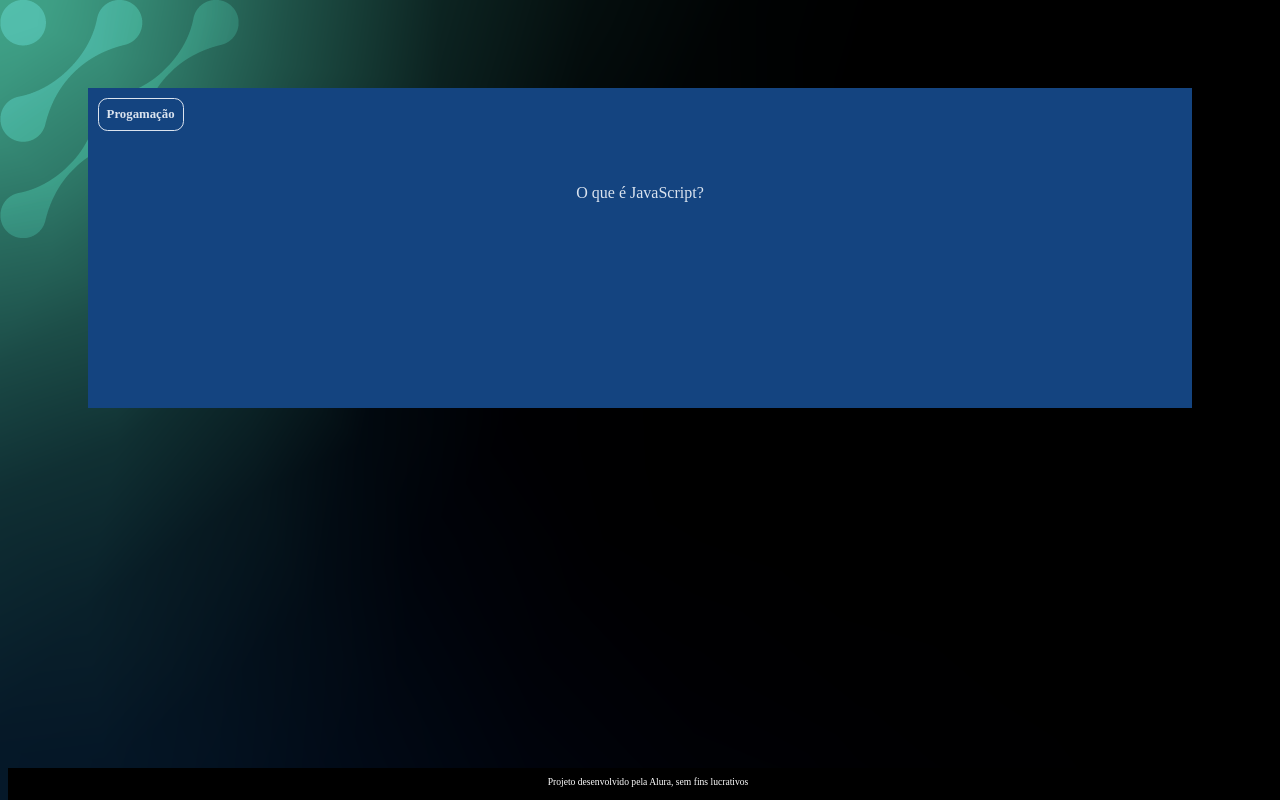
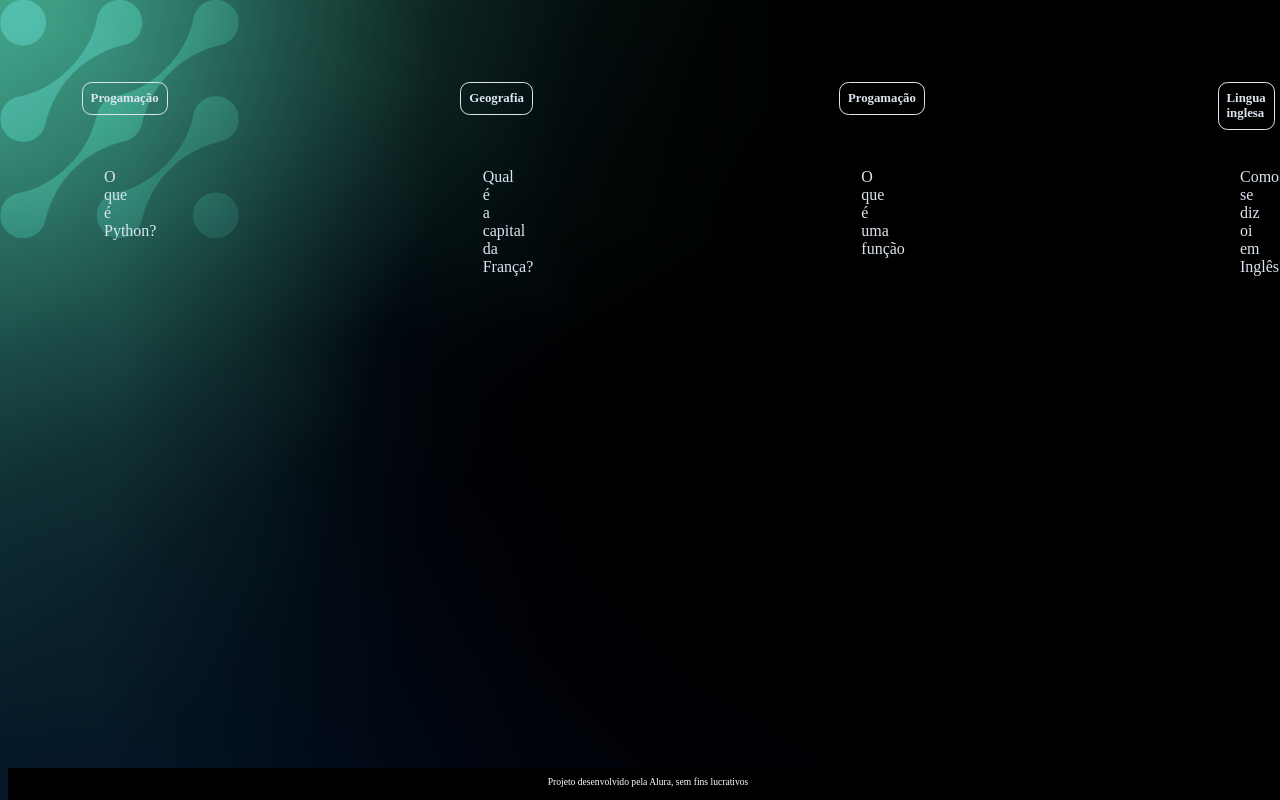
Before and after one commit to Charlizi/lily-, a plain HTML site: page index.html in a window 1280 px wide. Drawn offline with Linux system fonts and the light colour scheme.

Commit message:
Add files via upload

```diff
--- /dev/null
+++ b/app.js
@@ -0,0 +1,28 @@
+function CriaCartao(categoria,pergunta, resposta) {
+    let container = document.getElementById('container')
+    let cartao = document.createElement ('article')
+    cartao.clasName = 'cartao'
+
+    cartao.innerHTML = `
+    <div class="cartao__conteudo">
+                <h3>${categoria}</h3>
+                <div class="cartao__conteudo__pergunta">
+                  <p>${pergunta}</p>
+                </div>
+                <div class="cartao__conteudo__resposta">
+                  <p>${resposta}</p>
+                </div>
+            </div>
+    `
+
+let respostaEstaVisivel = false
+
+function viraCartao() {
+    respostaEstaVisivel = !respostaEstaVisivel
+    cartao.classList.toggle('active', respostaEstaVisivel)
+
+}
+
+
+  container.appendChild(cartao)
+}
--- a/assets/style.css
+++ b/assets/style.css
@@ -63,7 +63,7 @@ gap: 3rem;
     font-weight: 700;
 }
 
-.cartao:hover .cartao__conteudo{
+.cartao.active .cartao__conteudo{
     transform: rotateY(180deg);
 
 }
--- a/index.html
+++ b/index.html
@@ -9,7 +9,7 @@
 <body>
     <main>
       <section id="container">
-        <article class="cartao">
+        <!-- <article class="cartao">
             <div class="cartao__conteudo">
                 <h3>Progamação</h3>
                 <div class="cartao__conteudo__pergunta">
@@ -19,13 +19,14 @@
                   <p>  O JavaScript é uma linguagem de progamação</p>
                 </div>
             </div>
-        </article>
+        </article> -->
 
       </section>
     </main>
     <footer>
         <p>Projeto desenvolvido pela Alura, sem fins lucrativos</p>
     </footer>
+    <script src="app.js"></script>
     <script src="perguntas.js"></script>
 </body>
 </html>
--- a/perguntas.js
+++ b/perguntas.js
@@ -15,3 +15,9 @@ CriaCartao(
     'O que é uma função',
     'Uma função é um bloco de código que executa alguma tarefa'
 )
+
+CriaCartao(
+    'Lingua inglesa',
+    'Como se diz oi em Inglês?',
+    'Oi em inglês é HI (RAI)'
+)
```
